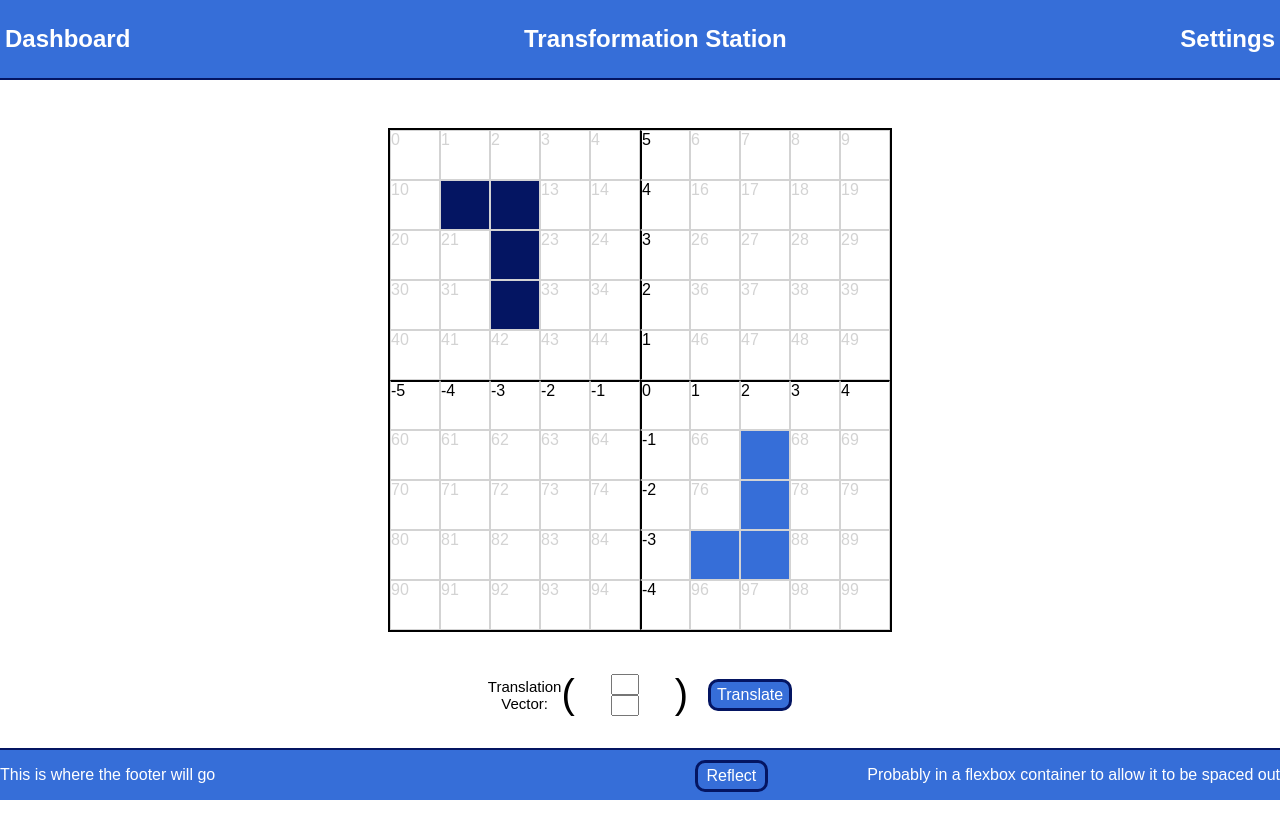
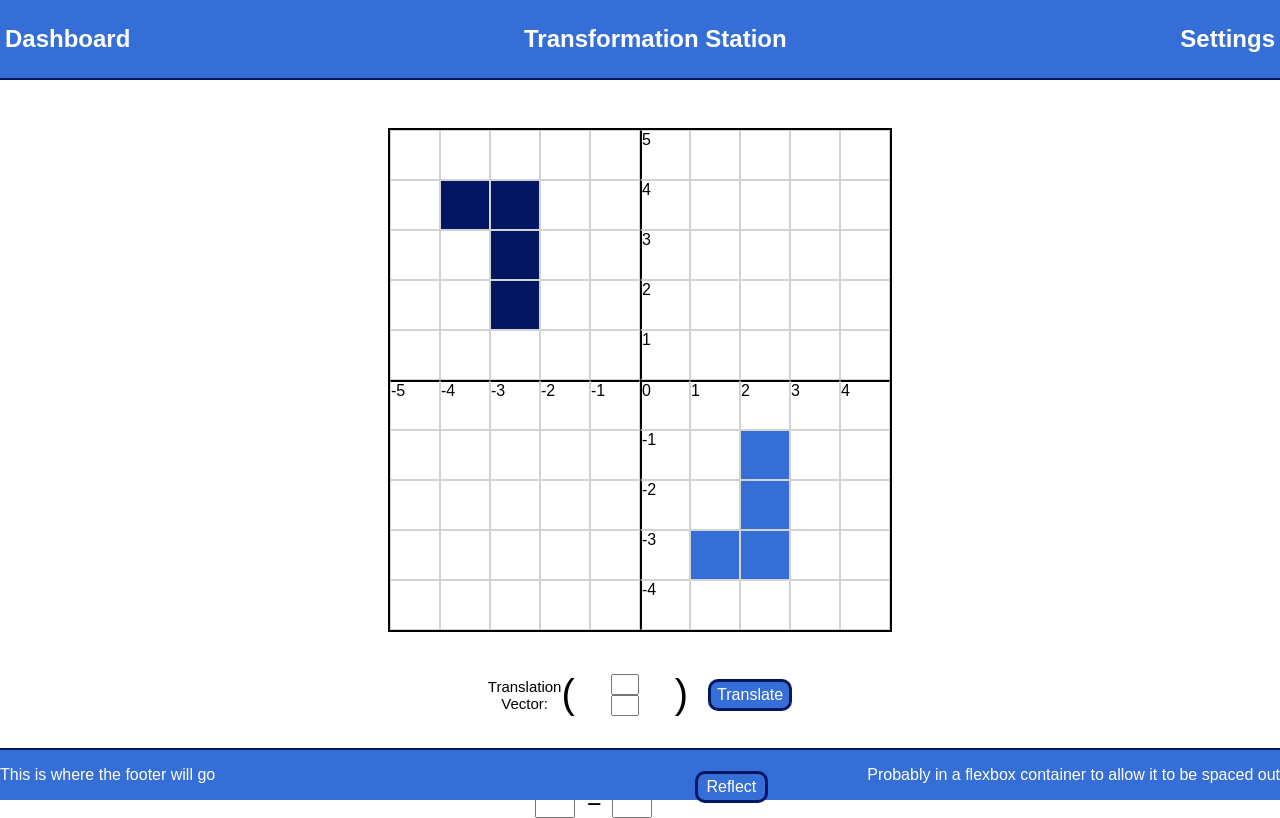
Before and after one commit to Brums16/Transformation-Station, a React (Create React App) app: page / in a window 1280 px wide. Built offline with nearby package versions, Linux system fonts and the light colour scheme.

Commit message:
edits to UI

```diff
--- a/src/Main.js
+++ b/src/Main.js
@@ -55,7 +55,7 @@ const gridSquares = () => {
         else if (i===55){
             gridArray.push(<div key={i} id ="grid-{i}" className="grid-item x-axis y-axis">{i-55}</div>)
         } else {
-            gridArray.push(<div key={i} id ="grid-{i}" className="grid-item">{i}</div>)
+            gridArray.push(<div key={i} id ="grid-{i}" className="grid-item"></div>)
         }
 
 
@@ -184,12 +184,12 @@ const vectorTranslation = () => {
 const reflection = () => {
     return(
         <div className = "reflection-div">
-            Mirror Line: <div><input type="text"
+            Mirror Line: <div><input type="text" className="mirror-input"
              id="userMirrorAxisAnswer"
              name="userMirrorAxisAnswer"
              onChange={handleMirrorAxisChange}
              /> =
-            <input type="text"
+            <input type="text" className='mirror-input'
              id="userMirrorValueAnswer"
              name="userMirrorValueAnswer"
              onChange={handleMirrorValueChange}
--- a/src/Style.css
+++ b/src/Style.css
@@ -232,8 +232,12 @@ img {
 
 input {
   width: 20%;
+  text-align: center;
+  align-items: center;
+}
 
-  align-items: center;
+.mirror-input {
+  height: 20px
 }
 
 .transformation-button-div {
@@ -260,7 +264,7 @@ input {
 
 .reflection-div {
   width: 300px;
-  font-size: 15px;
+  font-size: 25px;
   justify-content: center;
 
 }
```
